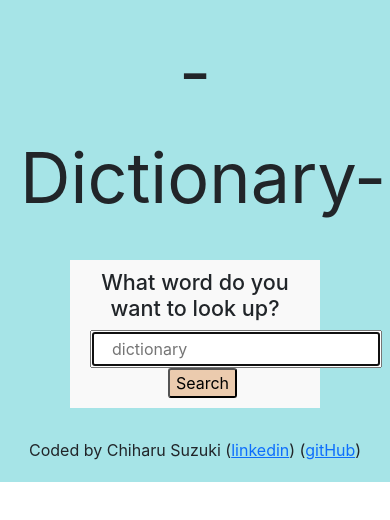
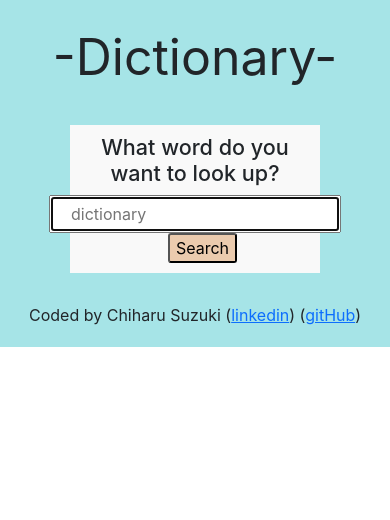
Before and after one commit to Thousandsprings/dictionary-app, a React (Create React App) app: page / in a window 390 px wide. Shown: the top 520 px of the page. Built offline with nearby package versions, Linux system fonts and the light colour scheme; no server answers.

Commit message:
changed to responsive design

```diff
--- a/public/index.html
+++ b/public/index.html
@@ -3,7 +3,12 @@
   <head>
     <meta charset="utf-8" />
     <link rel="icon" href="%PUBLIC_URL%/favicon.ico" />
-    <meta name="viewport" content="width=device-width, initial-scale=1" />
+
+    <meta
+      name="viewport"
+      content="width=device-width, initial-scale=1, shrink-to-fit=no"
+    />
+
     <meta name="theme-color" content="#000000" />
     <meta
       name="description"
--- a/src/App.css
+++ b/src/App.css
@@ -5,8 +5,13 @@
 }
 .App header {
   font-size: 70px;
+  display: inline-block;
 }
-
+@media (max-width: 800px) {
+  .App header {
+    font-size: 50px;
+  }
+}
 .App section {
   background-color: #f9f9f9;
   padding: 10px 20px;
--- a/src/Dictionary.css
+++ b/src/Dictionary.css
@@ -1,3 +1,8 @@
+.Dictionary form {
+  display: flex;
+  flex-direction: column;
+  align-items: center;
+}
 .Dictionary input {
   padding: 5px 20px;
 }
--- a/src/Phonetics.css
+++ b/src/Phonetics.css
@@ -9,3 +9,6 @@
   opacity: 0.7;
   display: flex;
 }
+.autdio-player {
+  display: flex;
+}
--- a/src/Phonetics.js
+++ b/src/Phonetics.js
@@ -7,7 +7,9 @@ export default function Phonetics(props) {
   return (
     <p className="Phonetics">
       <span>{props.phonetics.text}</span>
-      <ReactAudioPlayer src={props.phonetics.audio} controls />
+      <div className="autdio-player">
+        <ReactAudioPlayer src={props.phonetics.audio} controls />
+      </div>
     </p>
   );
 }
```
